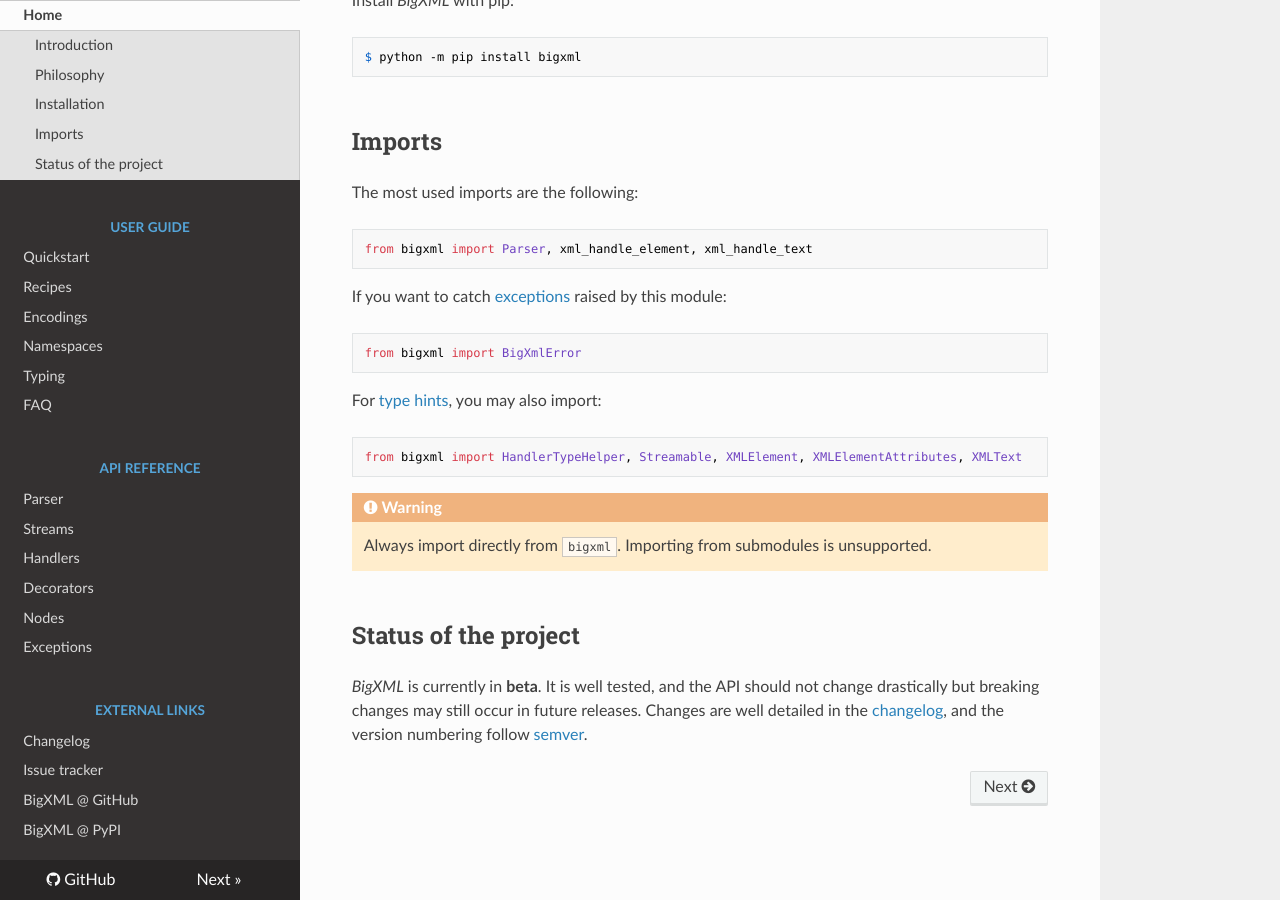
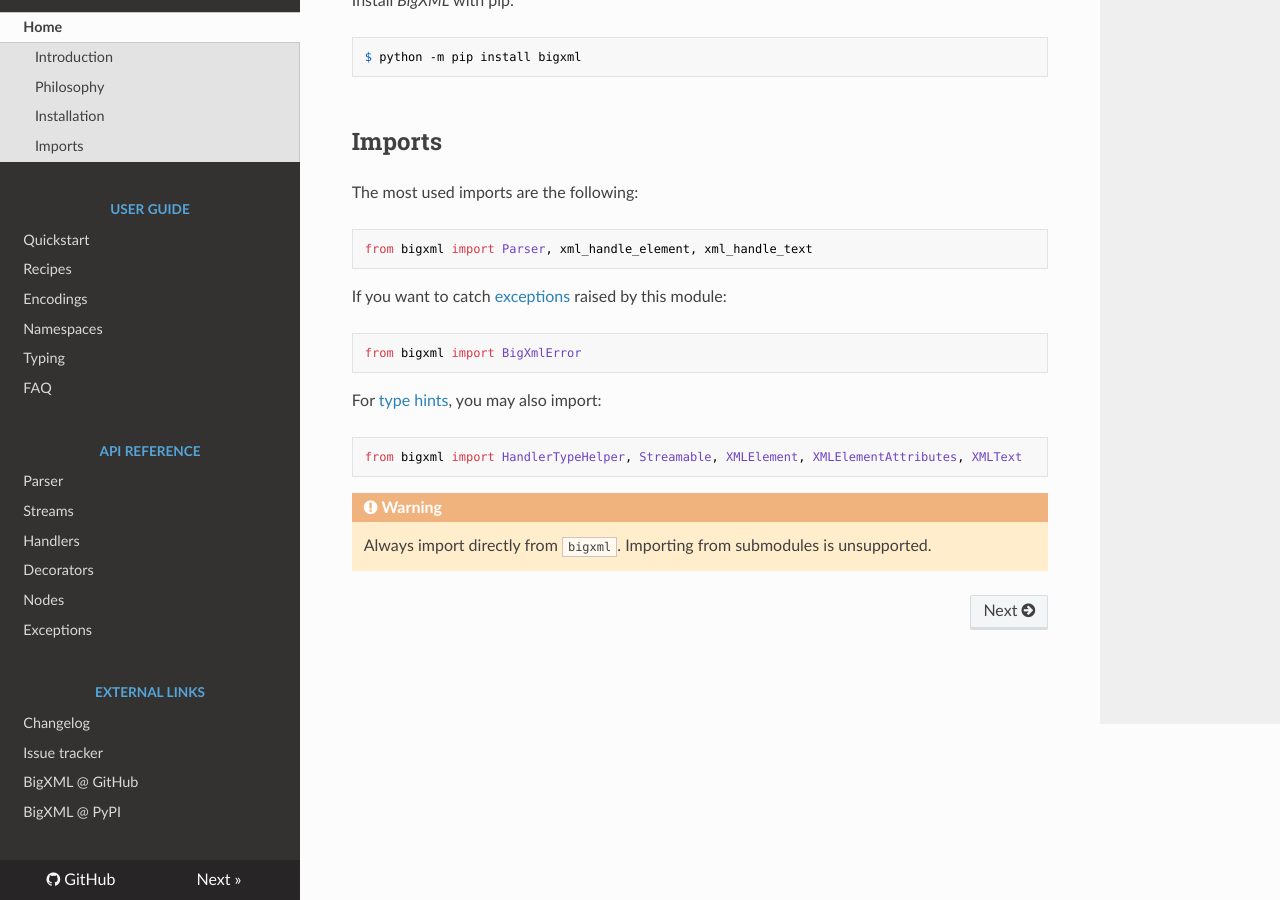
Before and after one commit to Rogdham/bigxml, an MkDocs documentation site: the page built from docs/src/index.md, in a window 1280 px wide and 900 px high, scrolled down 1121 px. Built offline with MkDocs 1.6.1, drawn with Linux system fonts in a browser that asks for light colours; nearby versions of some CDN libraries.

Commit message:
docs: prepare v1.0.0

```diff
--- a/docs/src/index.md
+++ b/docs/src/index.md
@@ -68,12 +68,3 @@ For [type hints](typing.md), you may also import:
 !!! Warning
 
     Always import directly from `bigxml`. Importing from submodules is unsupported.
-
-## Status of the project
-
-_BigXML_ is currently in **beta**. It is well tested, and the API should not change
-drastically but breaking changes may still occur in future releases. Changes are well
-detailed in the [changelog], and the version numbering follow [semver].
-
-[changelog]: https://github.com/Rogdham/bigxml/blob/master/CHANGELOG.md
-[semver]: https://semver.org/
--- a/pyproject.toml
+++ b/pyproject.toml
@@ -7,7 +7,7 @@ readme = { file = "README.md", content-type = "text/markdown" }
 keywords = ["xml", "parser", "big", "stream"]
 license.file = "LICENSE.txt"
 classifiers = [
-    "Development Status :: 4 - Beta",
+    "Development Status :: 5 - Production/Stable",
     "License :: OSI Approved :: MIT License",
     "Operating System :: OS Independent",
     "Programming Language :: Python",
```
Also changed, not shown: CHANGELOG.md.
